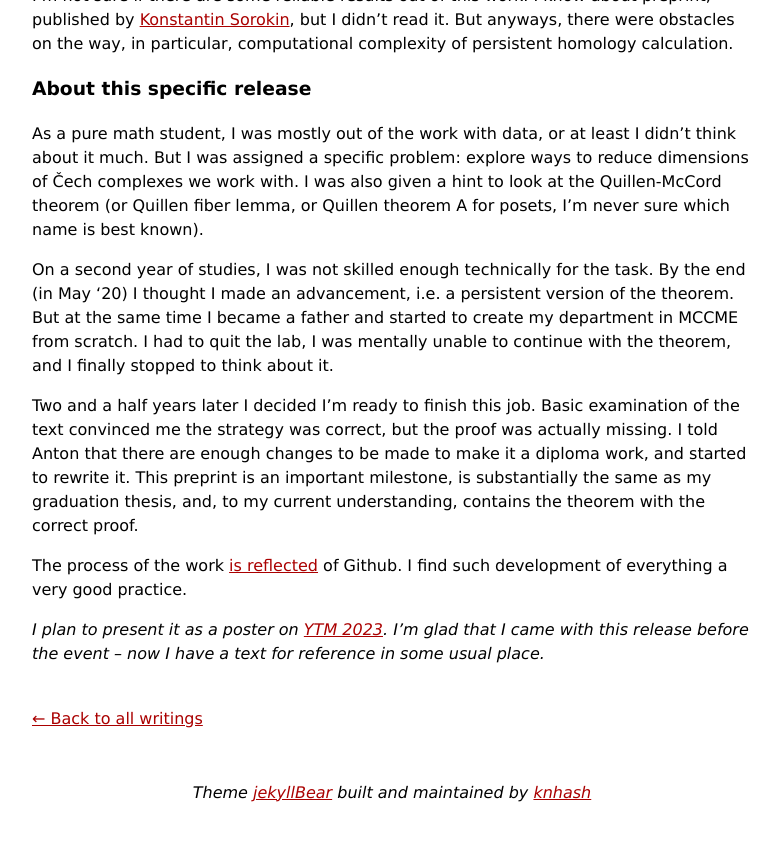
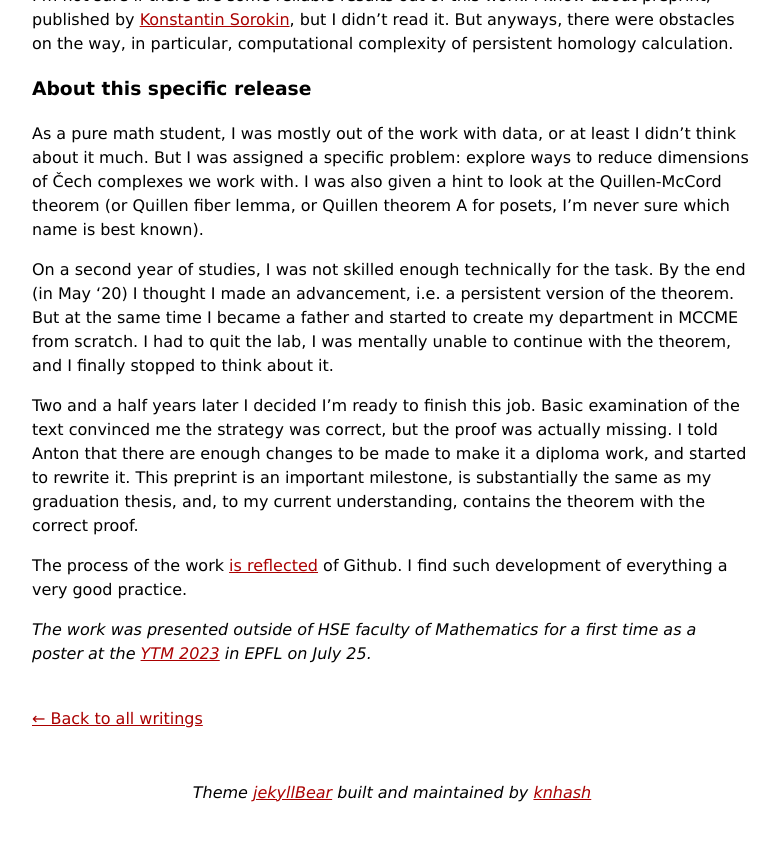
Before and after one commit to viviag/viviag.io, a Jekyll site: the page built from _posts/2023-07-04-persistent-quillen-mccord.md, in a window 1280 px wide and 900 px high, scrolled down 1283 px. Shown: the top 841 px of the window, without its empty margins (248-1027 px from the left). Built offline with Jekyll 4.4.1, drawn with Linux system fonts in a browser that asks for light colours.

Commit message:
Update reference to YTM

```diff
--- a/_posts/2023-07-04-persistent-quillen-mccord.md
+++ b/_posts/2023-07-04-persistent-quillen-mccord.md
@@ -39,4 +39,4 @@ Two and a half years later I decided I'm ready to finish this job. Basic examina
 
 The process of the work [is reflected](https://github.com/viviag/Approx_Quillen_McCord) of Github. I find such development of everything a very good practice.
 
-_I plan to present it as a poster on [YTM 2023](https://ytm2023.epfl.ch/). I'm glad that I came with this release before the event -- now I have a text for reference in some usual place._
+_The work was presented outside of HSE faculty of Mathematics for a first time as a poster at the [YTM 2023](https://ytm2023.epfl.ch/) in EPFL on July 25._
```
Also changed, not shown: 2 other files.
